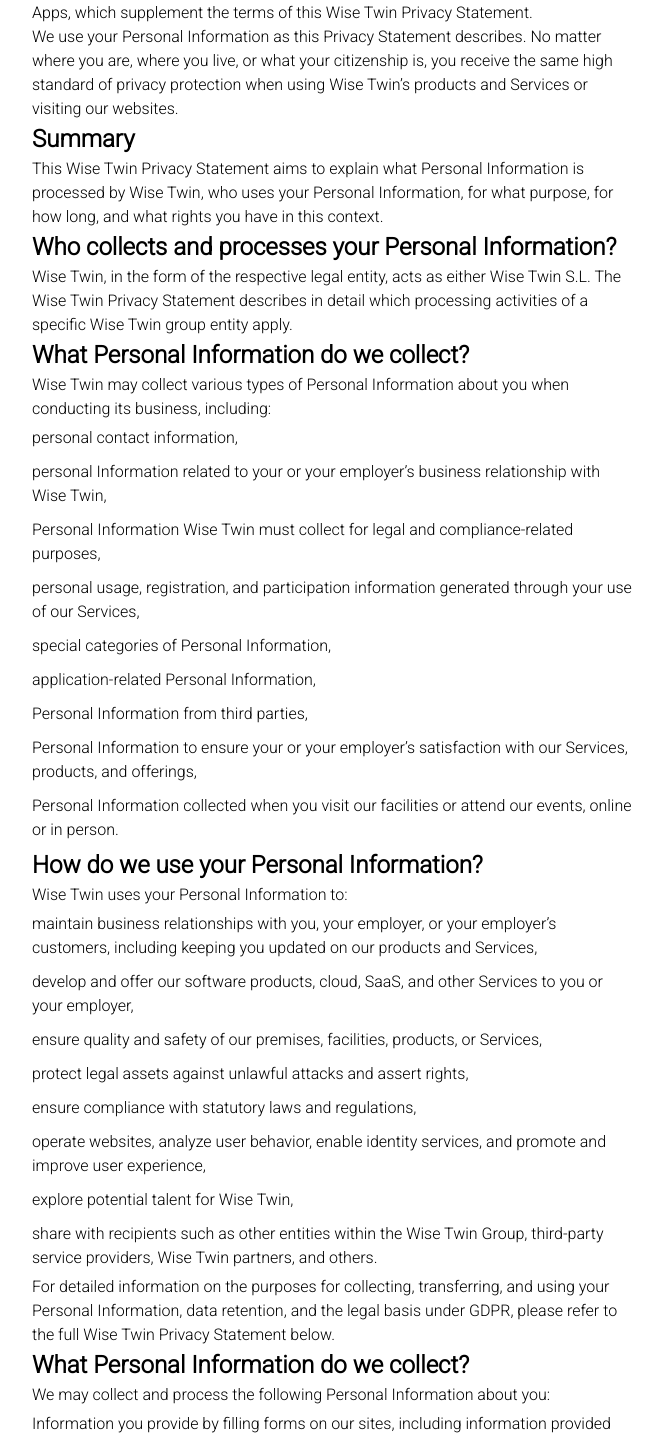
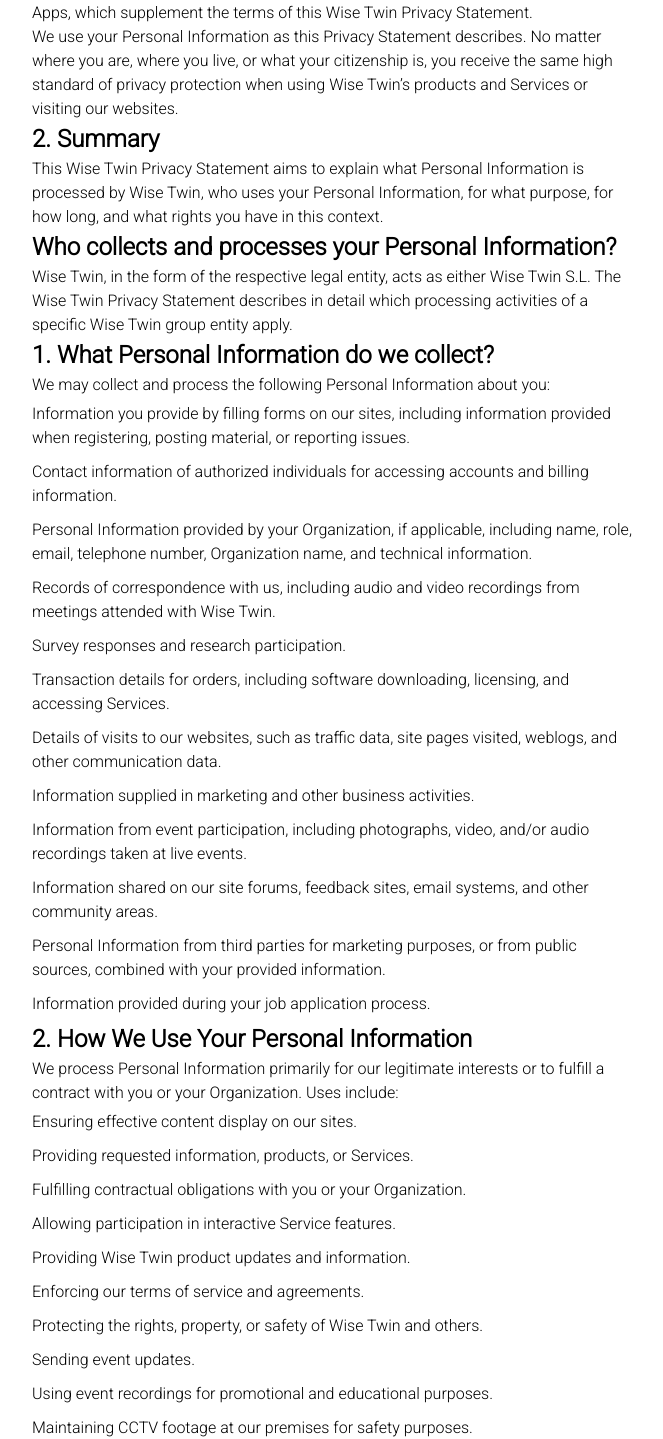
Before and after one commit to ManoelDaPonte/wisetwin-web-front, a Next.js app: page /ressources/legals/privacy in a window 1280 px wide. Shown: the part 1609-3048 px from the top of the page, without its empty margins (308-971 px from the left). Built offline with nearby package versions, Linux system fonts and the light colour scheme.

Commit message:
Update PrivacyPolicy.jsx

```diff
--- a/components/legals/PrivacyPolicy.jsx
+++ b/components/legals/PrivacyPolicy.jsx
@@ -81,7 +81,7 @@
 
 			<h1>Wise Twin - Privacy Statement</h1>
 			<p>Effective: January 1, 2024</p>
-			<h2>Scope and Introduction</h2>
+			<h2>1. Scope and Introduction</h2>
 			<p>
 				Thank you for entrusting Wise Twin S.L. and its Affiliates (“Wise Twin,” “we,” “us,” or “our”) with your Personal Information. This Privacy Statement explains our practices regarding the collection, use, and disclosure of your Personal Information, including any Personal Information we collect and process in connection with our applications, software, or products, including WiseTrainer, TwinBuilder, our cloud and SaaS services, and professional services (collectively, the “Service(s)”).
 			</p>
@@ -92,7 +92,7 @@
 				We use your Personal Information as this Privacy Statement describes. No matter where you are, where you live, or what your citizenship is, you receive the same high standard of privacy protection when using Wise Twin’s products and Services or visiting our websites.
 			</p>
 
-			<h2>Summary</h2>
+			<h2>2. Summary</h2>
 			<p>
 				This Wise Twin Privacy Statement aims to explain what Personal Information is processed by Wise Twin, who uses your Personal Information, for what purpose, for how long, and what rights you have in this context.
 			</p>
@@ -102,39 +102,7 @@
 				Wise Twin, in the form of the respective legal entity, acts as either Wise Twin S.L. The Wise Twin Privacy Statement describes in detail which processing activities of a specific Wise Twin group entity apply.
 			</p>
 
-			<h2>What Personal Information do we collect?</h2>
-			<p>
-				Wise Twin may collect various types of Personal Information about you when conducting its business, including:
-				<ul>
-				<li>personal contact information,</li>
-				<li>personal Information related to your or your employer’s business relationship with Wise Twin,</li>
-				<li>Personal Information Wise Twin must collect for legal and compliance-related purposes,</li>
-				<li>personal usage, registration, and participation information generated through your use of our Services,</li>
-				<li>special categories of Personal Information,</li>
-				<li>application-related Personal Information,</li>
-				<li>Personal Information from third parties,</li>
-				<li>Personal Information to ensure your or your employer’s satisfaction with our Services, products, and offerings,</li>
-				<li>Personal Information collected when you visit our facilities or attend our events, online or in person.</li>
-				</ul>
-			</p>
-
-			<h2>How do we use your Personal Information?</h2>
-			<p>
-				Wise Twin uses your Personal Information to:
-				<ul>
-				<li>maintain business relationships with you, your employer, or your employer’s customers, including keeping you updated on our products and Services,</li>
-				<li>develop and offer our software products, cloud, SaaS, and other Services to you or your employer,</li>
-				<li>ensure quality and safety of our premises, facilities, products, or Services,</li>
-				<li>protect legal assets against unlawful attacks and assert rights,</li>
-				<li>ensure compliance with statutory laws and regulations,</li>
-				<li>operate websites, analyze user behavior, enable identity services, and promote and improve user experience,</li>
-				<li>explore potential talent for Wise Twin,</li>
-				<li>share with recipients such as other entities within the Wise Twin Group, third-party service providers, Wise Twin partners, and others.</li>
-				</ul>
-				For detailed information on the purposes for collecting, transferring, and using your Personal Information, data retention, and the legal basis under GDPR, please refer to the full Wise Twin Privacy Statement below.
-			</p>
-
-			<h2>What Personal Information do we collect?</h2>
+			<h2>1. What Personal Information do we collect?</h2>
 			<p>
 				We may collect and process the following Personal Information about you:
 				<ul>
@@ -153,7 +121,7 @@
 				</ul>
 			</p>
 
-			<h2>How We Use Your Personal Information</h2>
+			<h2>2. How We Use Your Personal Information</h2>
 			<p>
 				We process Personal Information primarily for our legitimate interests or to fulfill a contract with you or your Organization. Uses include:
 				<ul>
@@ -172,7 +140,7 @@
 				Job applicants and employees, refer to our specific Privacy Statements available on The Hub for more details.
 			</p>
 
-			<h2>Transfer and Sharing Personal Information</h2>
+			<h2>3. Transfer and Sharing Personal Information</h2>
 			<p>
 				We may share Personal Information with third parties who agree to process it according to our instructions and with adequate security measures. These third parties may include:
 				<ul>
@@ -186,7 +154,7 @@
 				Wise Twin never sells your information for commercial gain. If you use a Wise Twin product via an Organization account, the Organization may control your account and access your Personal Information. Wise Twin's processing of your data is governed by our contract with your Organization.
 			</p>
 
-			<h2>Marketing Choices</h2>
+			<h2>4. Marketing Choices</h2>
 			<p>
 				You may choose not to provide certain Personal Information; however, this may limit our ability to fulfill requests. To opt out of marketing messages, click “Unsubscribe” or contact your Wise Twin account executive. Please inform us if you prefer not to receive telemarketing calls.
 			</p>
```
